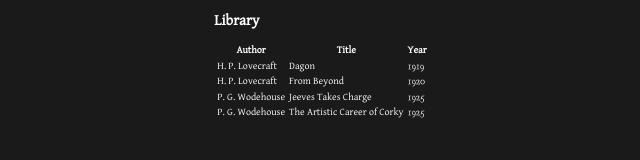
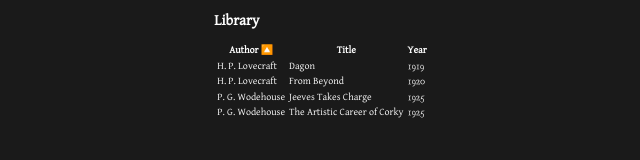
Before and after one commit to seanmturley/shavian-stories, a Next.js app: page /library in a window 1280 px wide. Shown: the top 160 px of the page, without its empty margins (318-958 px from the left). Built offline with nearby package versions, Linux system fonts and the light colour scheme.

Commit message:
[#53] Add table sorting

```diff
--- a/global-types.d.ts
+++ b/global-types.d.ts
@@ -18,11 +18,13 @@ type Author = {
 
 type Library = Record<string, Author>;
 
-type LibraryTableRow = {
-  author: string;
+type TableRow = {
+  author?: string;
   title: string;
   year: number;
 };
+
+type TableColumn = keyof TableRow;
 
 type BookmarkRef = Record<string, HTMLButtonElement | null>;
 
--- a/src/app/(site)/library/page.tsx
+++ b/src/app/(site)/library/page.tsx
@@ -1,7 +1,9 @@
 import Table from "@components/table";
-import getLibraryTableData from "@utils/library-table/get-library-table-data";
-
-const libraryTableData = getLibraryTableData();
+import {
+  libraryTableColumns,
+  libraryTableData,
+  libraryDefaultSortColumn
+} from "@utils/table/library-table";
 
 export default function Library() {
   return (
@@ -9,7 +11,11 @@ export default function Library() {
       <header>
         <h1>Library</h1>
       </header>
-      <Table data={libraryTableData} />
+      <Table
+        columns={libraryTableColumns}
+        data={libraryTableData}
+        defaultSortColumn={libraryDefaultSortColumn}
+      />
     </section>
   );
 }
--- a/src/components/table.tsx
+++ b/src/components/table.tsx
@@ -1,34 +1,39 @@
 "use client";
 
+import { useState } from "react";
 import {
-  createColumnHelper,
   flexRender,
   getCoreRowModel,
-  useReactTable
+  getSortedRowModel,
+  useReactTable,
+  type ColumnDef,
+  type SortingState
 } from "@tanstack/react-table";
+import { getSortIcon, getSortTitle } from "@utils/table/sort";
 
-const columnHelper = createColumnHelper<LibraryTableRow>();
+type TableProps = {
+  columns: ColumnDef<TableRow, any>[];
+  data: TableRow[];
+  defaultSortColumn: TableColumn;
+};
 
-const columns = [
-  columnHelper.accessor("author", {
-    header: "Author",
-    cell: (info) => info.getValue()
-  }),
-  columnHelper.accessor("title", {
-    header: "Title",
-    cell: (info) => info.getValue()
-  }),
-  columnHelper.accessor("year", {
-    header: "Year",
-    cell: (info) => info.getValue()
-  })
-];
+export default function Table({
+  columns,
+  data,
+  defaultSortColumn
+}: TableProps) {
+  const [sorting, setSorting] = useState<SortingState>([
+    { id: defaultSortColumn, desc: false }
+  ]);
 
-export default function Table({ data }: { data: LibraryTableRow[] }) {
   const table = useReactTable({
     columns,
     data,
-    getCoreRowModel: getCoreRowModel()
+    getCoreRowModel: getCoreRowModel(),
+    getSortedRowModel: getSortedRowModel(),
+    onSortingChange: setSorting,
+    enableSortingRemoval: false,
+    state: { sorting }
   });
 
   return (
@@ -38,10 +43,18 @@ export default function Table({ data }: { data: LibraryTableRow[] }) {
           <tr key={headerGroup.id}>
             {headerGroup.headers.map((header) => (
               <th key={header.id}>
-                {flexRender(
-                  header.column.columnDef.header,
-                  header.getContext()
-                )}
+                <button
+                  onClick={header.column.getToggleSortingHandler()}
+                  title={getSortTitle(header.column)}
+                >
+                  <span>
+                    {flexRender(
+                      header.column.columnDef.header,
+                      header.getContext()
+                    )}
+                  </span>
+                  <span>{getSortIcon(header.column)}</span>
+                </button>
               </th>
             ))}
           </tr>
--- a/src/utils/library-table/get-library-table-data.ts
+++ /dev/null
@@ -1,23 +0,0 @@
-import metadata from "@library/metadata";
-
-export default function getLibraryTableData(): LibraryTableRow[] {
-  let libraryTableData = [];
-
-  for (const authorKey in metadata) {
-    const author = metadata[authorKey];
-
-    for (const storyKey in author.stories) {
-      const story = author.stories[storyKey];
-
-      const libraryTableRow: LibraryTableRow = {
-        author: author.name.latin,
-        title: story.title.latin,
-        year: story.year
-      };
-
-      libraryTableData.push(libraryTableRow);
-    }
-  }
-
-  return libraryTableData;
-}
--- /dev/null
+++ b/src/utils/table/library-table.ts
@@ -0,0 +1,42 @@
+import metadata from "@library/metadata";
+import { createColumnHelper } from "@tanstack/react-table";
+
+const columnHelper = createColumnHelper<TableRow>();
+
+export const libraryTableColumns = [
+  columnHelper.accessor("author", {
+    header: "Author"
+  }),
+  columnHelper.accessor("title", {
+    header: "Title"
+  }),
+  columnHelper.accessor("year", {
+    header: "Year"
+  })
+];
+
+const getLibraryTableData = () => {
+  let libraryTableData = [];
+
+  for (const authorKey in metadata) {
+    const author = metadata[authorKey];
+
+    for (const storyKey in author.stories) {
+      const story = author.stories[storyKey];
+
+      const libraryTableRow: TableRow = {
+        author: author.name.latin,
+        title: story.title.latin,
+        year: story.year
+      };
+
+      libraryTableData.push(libraryTableRow);
+    }
+  }
+
+  return libraryTableData;
+};
+
+export const libraryTableData = getLibraryTableData();
+
+export const libraryDefaultSortColumn: TableColumn = "author";
--- /dev/null
+++ b/src/utils/table/sort.ts
@@ -0,0 +1,20 @@
+import { Column } from "@tanstack/react-table";
+
+export const getSortTitle = (column: Column<TableRow, unknown>) => {
+  if (column.getCanSort()) {
+    return column.getNextSortingOrder() === "asc"
+      ? "Sort ascending"
+      : "Sort descending";
+  }
+
+  return undefined;
+};
+
+export const getSortIcon = (column: Column<TableRow, unknown>) => {
+  const sorting = column.getIsSorted();
+
+  if (!sorting) return;
+
+  if (sorting === "asc") return " 🔼";
+  if (sorting === "desc") return " 🔽";
+};
```
